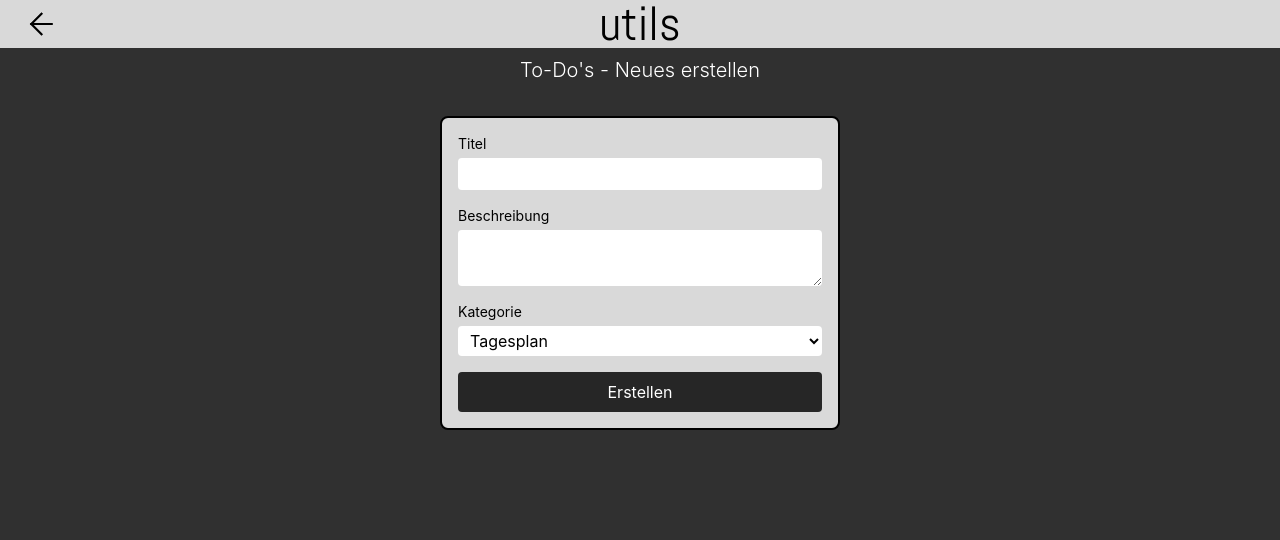
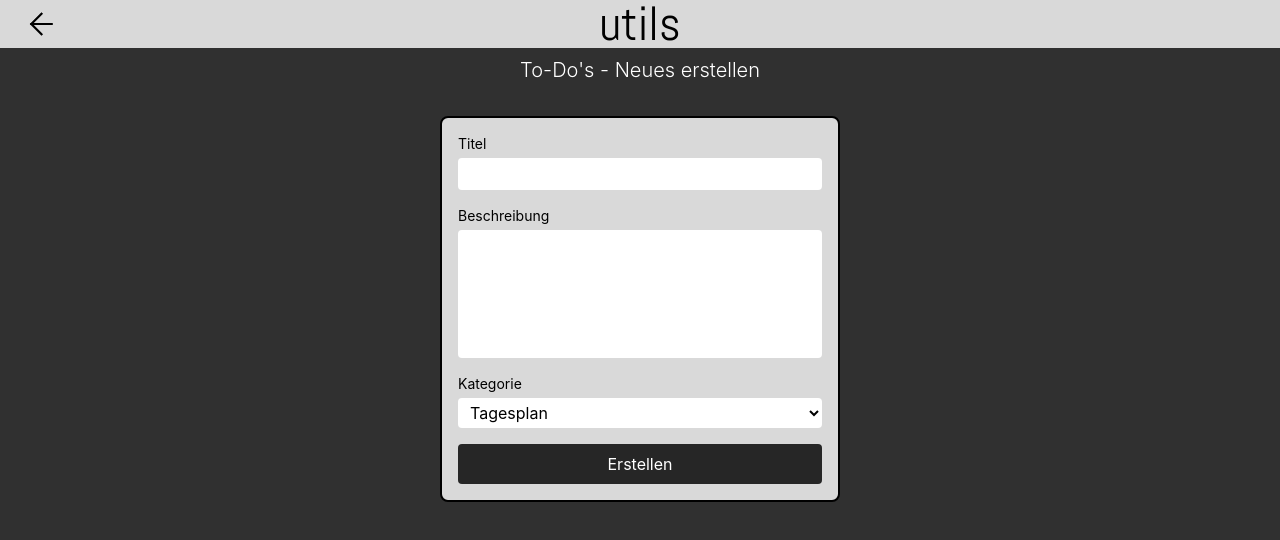
Before and after one commit to hzzy5/utils, a React (Vite) app in the folder app/: page /todos/new in a window 1280 px wide. Shown: the top 540 px of the page. Built offline with nearby package versions, Linux system fonts and the light colour scheme.

Commit message:
teaxtarea verändert automatisch größe

```diff
--- a/app/src/features/todos/components/ToDoForm.tsx
+++ b/app/src/features/todos/components/ToDoForm.tsx
@@ -1,4 +1,4 @@
-import { useState } from "react";
+import { useEffect, useRef, useState } from "react";
 import type { ToDoInput } from "../domain/todo";
 import type { SubmitResult, TitleError } from "../domain/validation";
 import { MAX_LENGTH } from "../domain/validation";
@@ -21,6 +21,15 @@ export function ToDoForm({
   const [description, setDescription] = useState(initialValues.description);
   const [category, setCategory] = useState(initialValues.category);
   const [error, setError] = useState<TitleError | null>(null);
+  const descriptionRef = useRef<HTMLTextAreaElement>(null);
+
+  useEffect(() => {
+    const textarea = descriptionRef.current;
+    if (!textarea) return;
+
+    textarea.style.height = "auto";
+    textarea.style.height = `${textarea.scrollHeight}px`;
+  }, [description]);
 
   async function handleSubmit(e: React.SubmitEvent<HTMLFormElement>) {
     e.preventDefault();
@@ -55,9 +64,11 @@ export function ToDoForm({
             </label>
             <textarea
               id="description"
+              ref={descriptionRef}
               value={description}
               onChange={(e) => setDescription(e.target.value)}
-              className="w-full rounded bg-white px-2 py-1 text-base"
+              rows={4}
+              className="min-h-32 w-full resize-none rounded bg-white px-2 py-1 text-base"
             />
           </div>
           <div className="flex flex-col gap-1">
```
